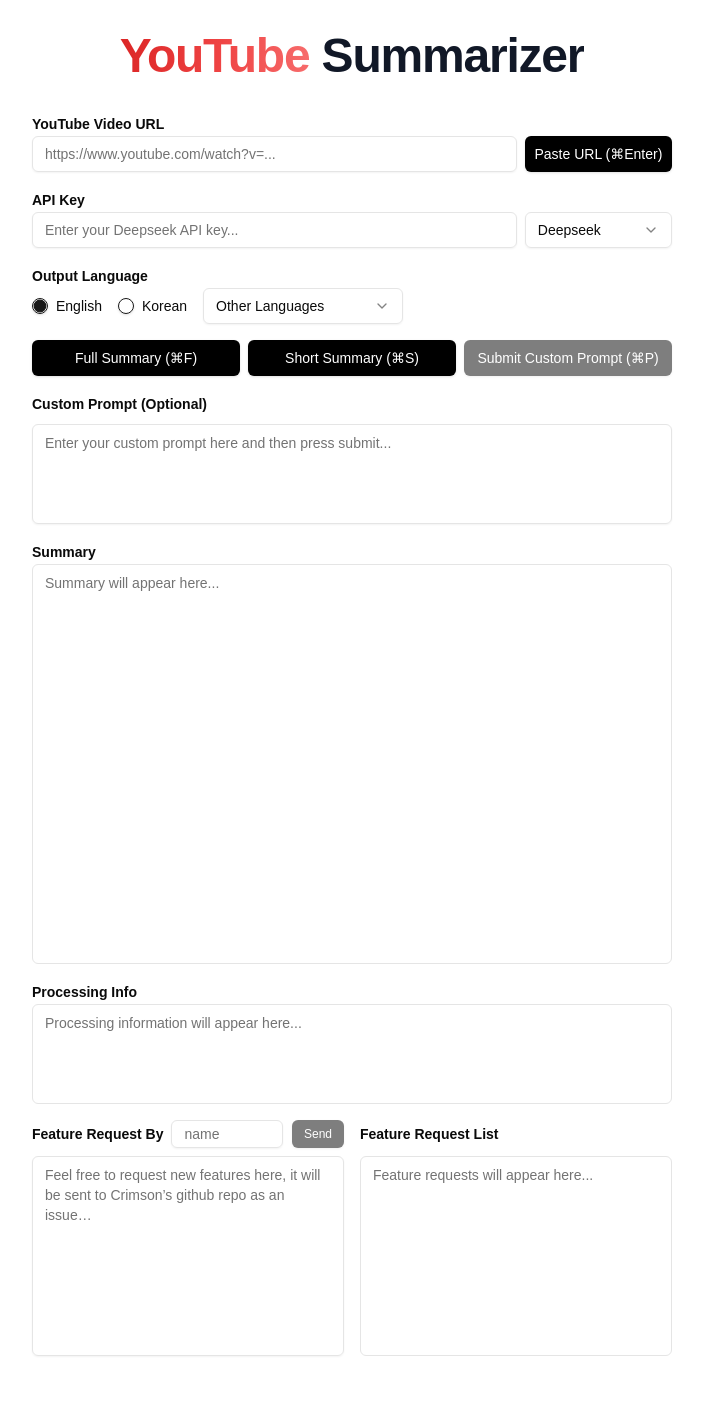
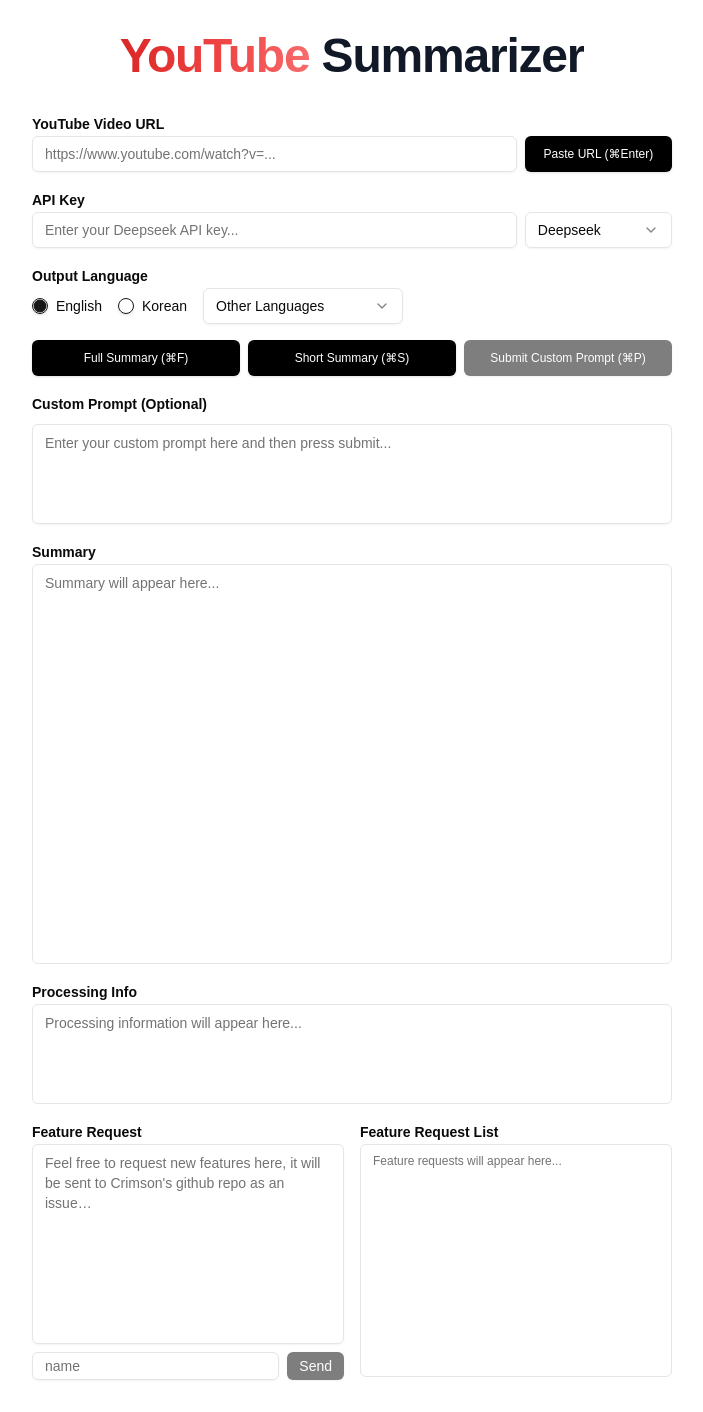
Before and after one commit to ssenti/yt_summ, a Next.js app: page / in a window 1280 px wide. Shown: the whole page, without its empty margins (288-991 px from the left). Before the commit the page ends 1388 px from the top, so only its background shows below. Built offline with nearby package versions, Linux system fonts and the light colour scheme.

Commit message:
size changes frontend

```diff
--- a/app/components/ui/input.tsx
+++ b/app/components/ui/input.tsx
@@ -8,7 +8,7 @@ const Input = React.forwardRef<HTMLInputElement, React.ComponentProps<"input">>(
       <input
         type={type}
         className={cn(
-          "flex h-9 w-full rounded-md border border-input bg-transparent px-3 py-1 text-base shadow-sm transition-colors file:border-0 file:bg-transparent file:text-sm file:font-medium file:text-foreground placeholder:text-muted-foreground focus-visible:outline-none focus-visible:ring-1 focus-visible:ring-ring disabled:cursor-not-allowed disabled:opacity-50 md:text-sm",
+          "flex h-9 w-full rounded-md border border-input bg-transparent px-3 py-1 text-sm shadow-sm transition-colors file:border-0 file:bg-transparent file:text-sm file:font-medium file:text-foreground placeholder:text-muted-foreground focus-visible:outline-none focus-visible:ring-1 focus-visible:ring-ring disabled:cursor-not-allowed disabled:opacity-50",
           className
         )}
         ref={ref}
--- a/app/components/ui/textarea.tsx
+++ b/app/components/ui/textarea.tsx
@@ -9,7 +9,7 @@ const Textarea = React.forwardRef<
   return (
     <textarea
       className={cn(
-        "flex min-h-[60px] w-full rounded-md border border-input bg-transparent px-3 py-2 text-base shadow-sm placeholder:text-muted-foreground focus-visible:outline-none focus-visible:ring-1 focus-visible:ring-ring disabled:cursor-not-allowed disabled:opacity-50 md:text-sm",
+        "flex min-h-[60px] w-full rounded-md border border-input bg-transparent px-3 py-2 text-sm shadow-sm placeholder:text-muted-foreground focus-visible:outline-none focus-visible:ring-1 focus-visible:ring-ring disabled:cursor-not-allowed disabled:opacity-50",
         className
       )}
       ref={ref}
--- a/app/components/youtube-summarizer.tsx
+++ b/app/components/youtube-summarizer.tsx
@@ -232,7 +232,7 @@ export default function YoutubeSummarizer() {
             />
             <Button
               onClick={handlePasteYoutubeUrl}
-              className="bg-black hover:bg-black/90 text-white text-sm font-medium w-[23%]"
+              className="bg-black hover:bg-black/90 text-white text-[12px] sm:text-xs font-medium w-[23%] whitespace-normal h-auto min-h-[36px] py-1"
             >
               Paste URL (⌘Enter)
             </Button>
@@ -309,21 +309,21 @@ export default function YoutubeSummarizer() {
           <Button
             onClick={handleFullSummary}
             disabled={isLoading}
-            className="bg-black hover:bg-black/90 text-white text-sm font-medium w-full"
+            className="bg-black hover:bg-black/90 text-white text-[12px] sm:text-xs font-medium w-full whitespace-normal h-auto min-h-[36px] py-1"
           >
             {isLoading ? 'Generating...' : 'Full Summary (⌘F)'}
           </Button>
           <Button
             onClick={handleShortSummary}
             disabled={isLoading}
-            className="bg-black hover:bg-black/90 text-white text-sm font-medium w-full"
+            className="bg-black hover:bg-black/90 text-white text-[12px] sm:text-xs font-medium w-full whitespace-normal h-auto min-h-[36px] py-1"
           >
             {isLoading ? 'Generating...' : 'Short Summary (⌘S)'}
           </Button>
           <Button
             onClick={handleSubmitPrompt}
             disabled={isLoading || !customPrompt.trim()}
-            className="bg-black hover:bg-black/90 text-white text-sm font-medium w-full"
+            className="bg-black hover:bg-black/90 text-white text-[12px] sm:text-xs font-medium w-full whitespace-normal h-auto min-h-[36px] py-1"
           >
             {isLoading ? 'Generating...' : 'Submit Custom Prompt (⌘P)'}
           </Button>
@@ -371,19 +371,19 @@ export default function YoutubeSummarizer() {
           <div className="h-[100px] w-full rounded-md border border-input bg-background px-3 py-2 text-sm ring-offset-background placeholder:text-muted-foreground focus-visible:outline-none focus-visible:ring-2 focus-visible:ring-ring focus-visible:ring-offset-2 disabled:cursor-not-allowed disabled:opacity-50 overflow-y-auto">
             {summary ? (
               <div className="space-y-1">
-                <p><span className="font-semibold">Model:</span> {response?.model || 'grok-beta'}</p>
-                <p><span className="font-semibold">Total Tokens:</span> {response?.tokens?.total || 0}</p>
+                <p className="text-sm"><span className="font-semibold">Model:</span> {response?.model || 'grok-beta'}</p>
+                <p className="text-sm"><span className="font-semibold">Total Tokens:</span> {response?.tokens?.total || 0}</p>
                 <ul className="list-none pl-4 space-y-0.5">
-                  <li>
+                  <li className="text-sm">
                     <span className="font-medium">- Prompt Tokens:</span> {response?.tokens?.prompt || 0}
                   </li>
-                  <li>
+                  <li className="text-sm">
                     <span className="font-medium">- Completion Tokens:</span> {response?.tokens?.completion || 0}
                   </li>
                 </ul>
               </div>
             ) : (
-              <p className="text-muted-foreground">
+              <p className="text-muted-foreground text-sm">
                 Processing information will appear here...
               </p>
             )}
@@ -394,53 +394,45 @@ export default function YoutubeSummarizer() {
         <div className="grid grid-cols-2 gap-4">
           {/* Feature Request Input */}
           <div>
-            <div className="flex justify-between items-center gap-2">
-              <div className="flex items-center gap-2">
-                <Label htmlFor="feature-request" className="font-bold whitespace-nowrap">Feature Request By</Label>
+            <Label htmlFor="feature-request" className="font-bold whitespace-nowrap">Feature Request</Label>
+            <div>
+              <Textarea
+                id="feature-request"
+                placeholder="Feel free to request new features here, it will be sent to Crimson's github repo as an issue…"
+                value={featureRequest}
+                onChange={(e) => setFeatureRequest(e.target.value)}
+                className="h-[200px] resize-none overflow-y-auto text-sm"
+              />
+            </div>
+            <div className="mt-2 flex gap-2">
               <Input
                 id="requester-name"
                 placeholder="name"
                 value={requesterName}
                 onChange={(e) => setRequesterName(e.target.value)}
-                  className="w-28 h-7 text-xs"
+                className="flex-1 h-7 text-sm"
               />
-              </div>
               <Button
                 onClick={handleFeatureRequest}
                 disabled={!featureRequest.trim()}
-                className="bg-black hover:bg-black/90 text-white text-xs font-medium h-7 px-3"
+                className="bg-black hover:bg-black/90 text-white text-sm font-medium h-7 px-3 whitespace-nowrap"
               >
                 Send
               </Button>
-            </div>
-            <div className="mt-2">
-              <Textarea
-                id="feature-request"
-                placeholder="Feel free to request new features here, it will be sent to Crimson’s github repo as an issue…"
-                value={featureRequest}
-                onChange={(e) => setFeatureRequest(e.target.value)}
-                className="h-[200px] resize-none overflow-y-auto"
-              />
             </div>
           </div>
 
           {/* Feature Request List */}
           <div>
-            <div className="flex justify-between items-center gap-2">
             <Label className="font-bold">Feature Request List</Label>
-              <Input
-                className="w-28 h-7 text-xs invisible"
-                disabled
-              />
-            </div>
-            <div className="mt-2">
-              <div className="h-[200px] w-full rounded-md border border-input bg-background px-3 py-2 text-sm ring-offset-background overflow-y-auto">
+            <div>
+              <div className="h-[233px] w-full rounded-md border border-input bg-background px-3 py-2 text-sm ring-offset-background overflow-y-auto">
                 {featureRequests.length > 0 ? (
                   <ul className="list-disc pl-5 space-y-2">
                     {[...featureRequests]
                       .sort((a, b) => new Date(b.timestamp).getTime() - new Date(a.timestamp).getTime())
                       .map((request, index) => (
-                        <li key={index} className="text-sm">
+                        <li key={index} className="text-xs">
                           <span>{request.request_text}</span>
                           <div className="text-xs text-gray-500 mt-1">
                             <span>By: {request.requester_name}</span>
@@ -452,7 +444,7 @@ export default function YoutubeSummarizer() {
                       ))}
                   </ul>
                 ) : (
-                  <div className="text-muted-foreground">
+                  <div className="text-muted-foreground text-xs">
                     <p>Feature requests will appear here...</p>
                   </div>
                 )}
```
Lines whose indentation alone changed are shown as unchanged.
